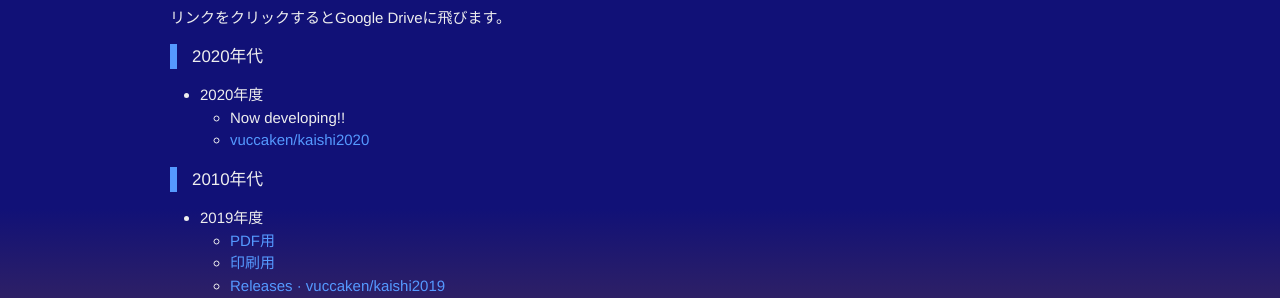
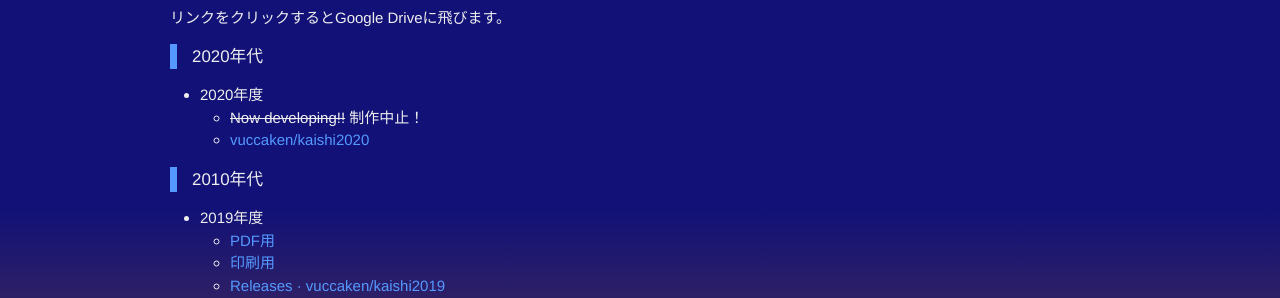
Before and after one commit to vuccaken/vuccaken.github.io, a Jekyll site: the page built from _pages/material.md, in a window 1280 px wide and 900 px high, scrolled down 636 px. Shown: the part 151-449 px from the top of the window. Built offline with Jekyll 4.4.1, drawn with Linux system fonts in a browser that asks for light colours; nearby versions of some CDN libraries.

Commit message:
Update material.md

```diff
--- a/_pages/material.md
+++ b/_pages/material.md
@@ -33,7 +33,7 @@ title: Material
 
 ### 2020年代
 - 2020年度
-  - Now developing!!
+  - ~~Now developing!!~~ 制作中止！
   - [vuccaken/kaishi2020](https://github.com/vuccaken/kaishi2020){:target="_blank"}
 
 ### 2010年代
```
